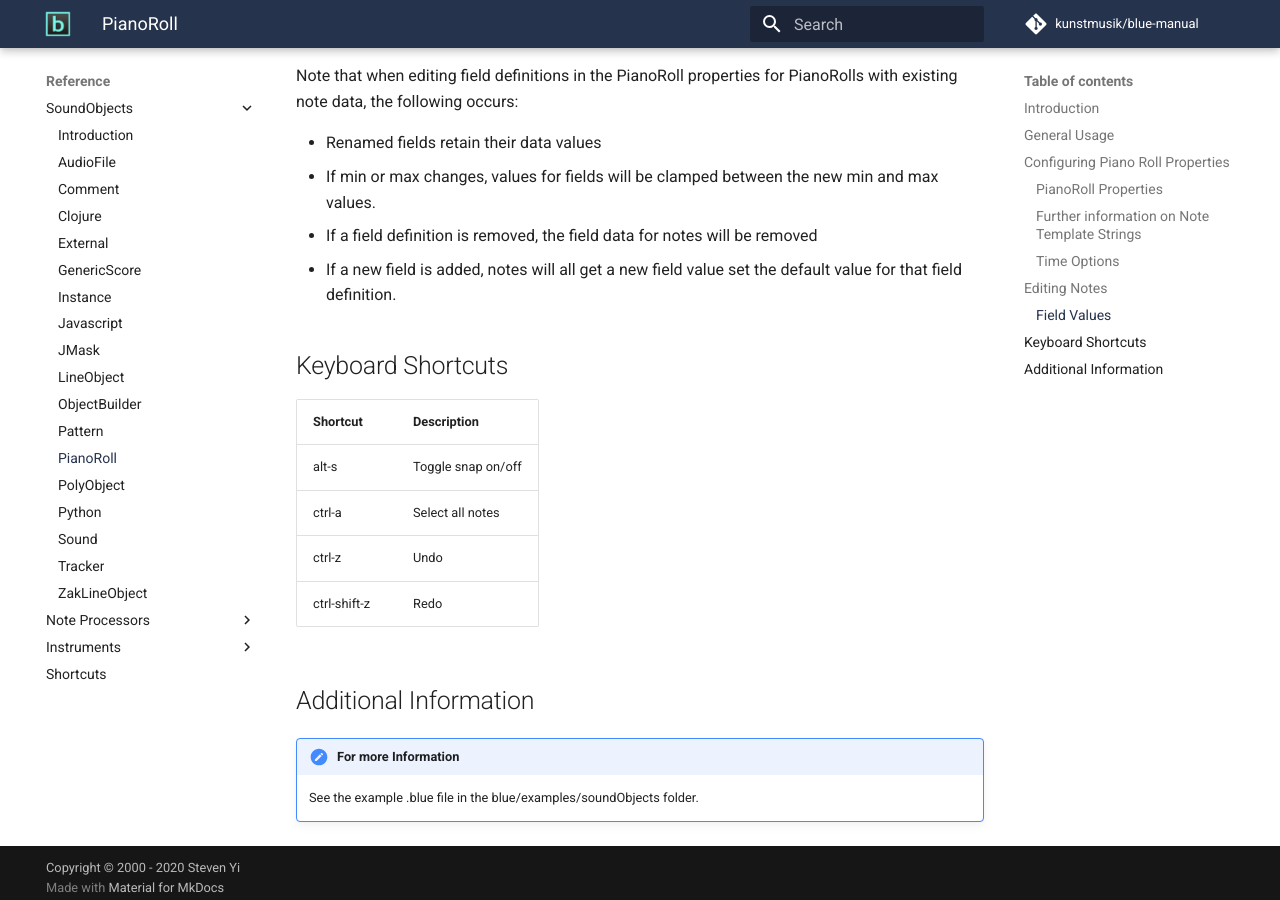
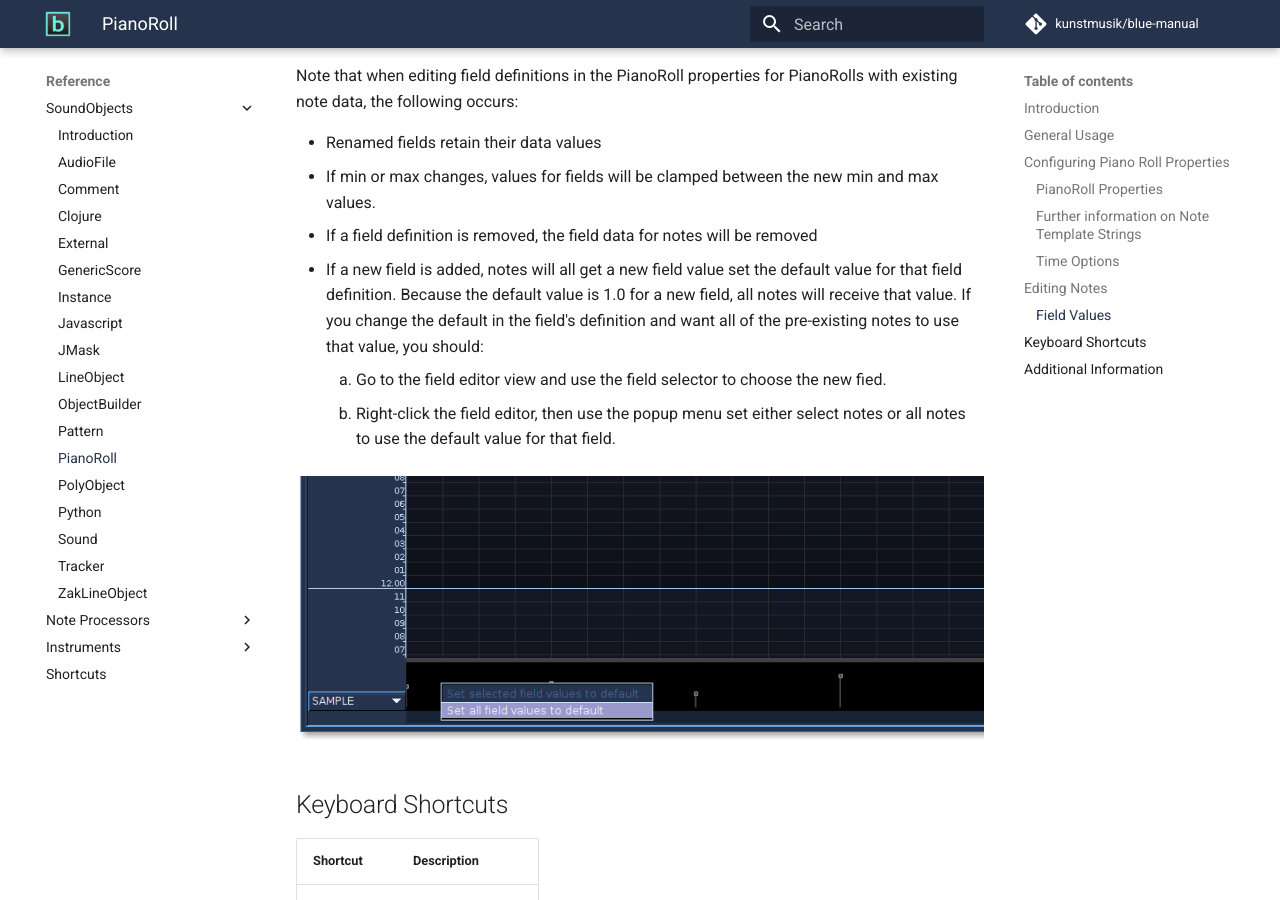
Before and after one commit to kunstmusik/blue-manual, an MkDocs documentation site: the page built from docs/users/reference/soundObjects/pianoRoll.md, in a window 1280 px wide and 900 px high, scrolled down 5276 px. Built offline with MkDocs 1.6.1 and Material for MkDocs 9.7.7, drawn with Linux system fonts in a browser that asks for light colours; comment, search, counter and statistics services are not loaded.

Commit message:
added information on field editor popup menu for setting values to default [fixes #3]

```diff
--- a/docs/users/reference/soundObjects/pianoRoll.md
+++ b/docs/users/reference/soundObjects/pianoRoll.md
@@ -220,7 +220,12 @@
 * Renamed fields retain their data values
 * If min or max changes, values for fields will be clamped between the new min and max values.
 * If a field definition is removed, the field data for notes will be removed
-* If a new field is added, notes will all get a new field value set the default value for that field definition.
+* If a new field is added, notes will all get a new field value set the default value for that field definition. Because the default value is 1.0 for a new field, all notes will receive that value. If you change the default in the field's definition and want all of the pre-existing notes to use that value, you should:
+
+    1. Go to the field editor view and use the field selector to choose the new fied.
+    2. Right-click the field editor, then use the popup menu set either select notes or all notes to use the default value for that field.
+
+![ Piano Roll - Field Editor ](../../../images/pianoRoll_fieldEditor.png)
 
 
 ## Keyboard Shortcuts
```
Also changed, not shown: docs/images/pianoRoll_fieldEditor.png (added).
